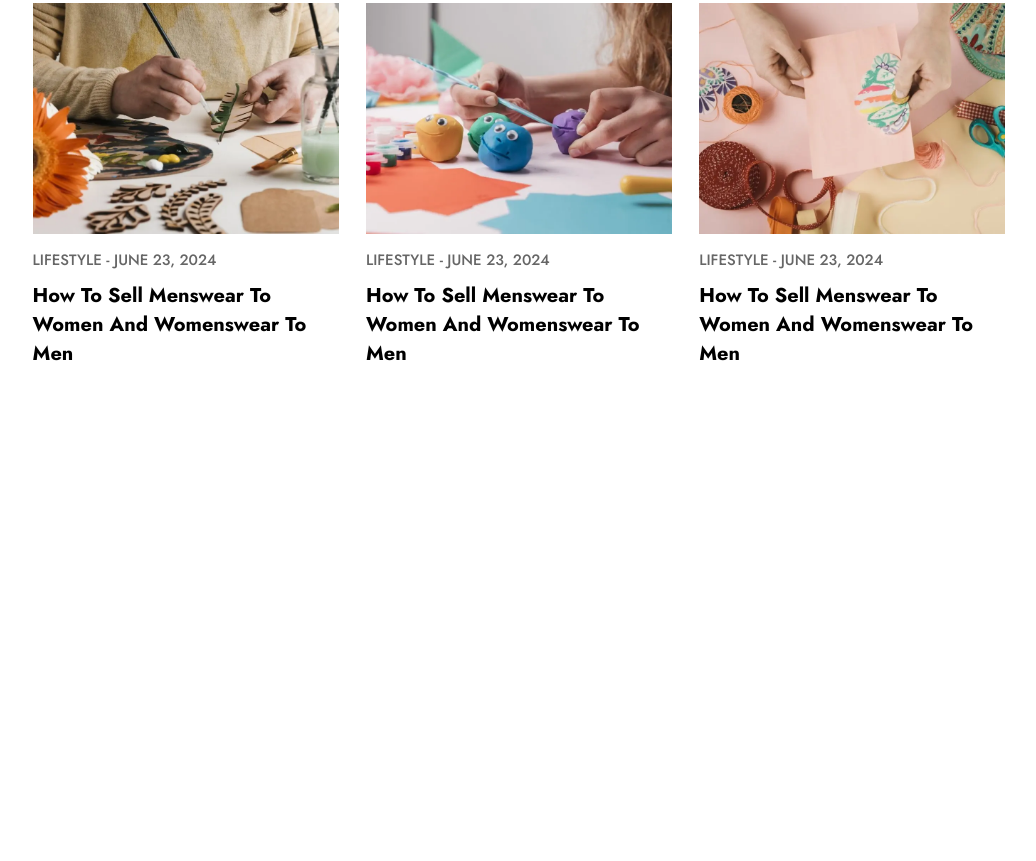
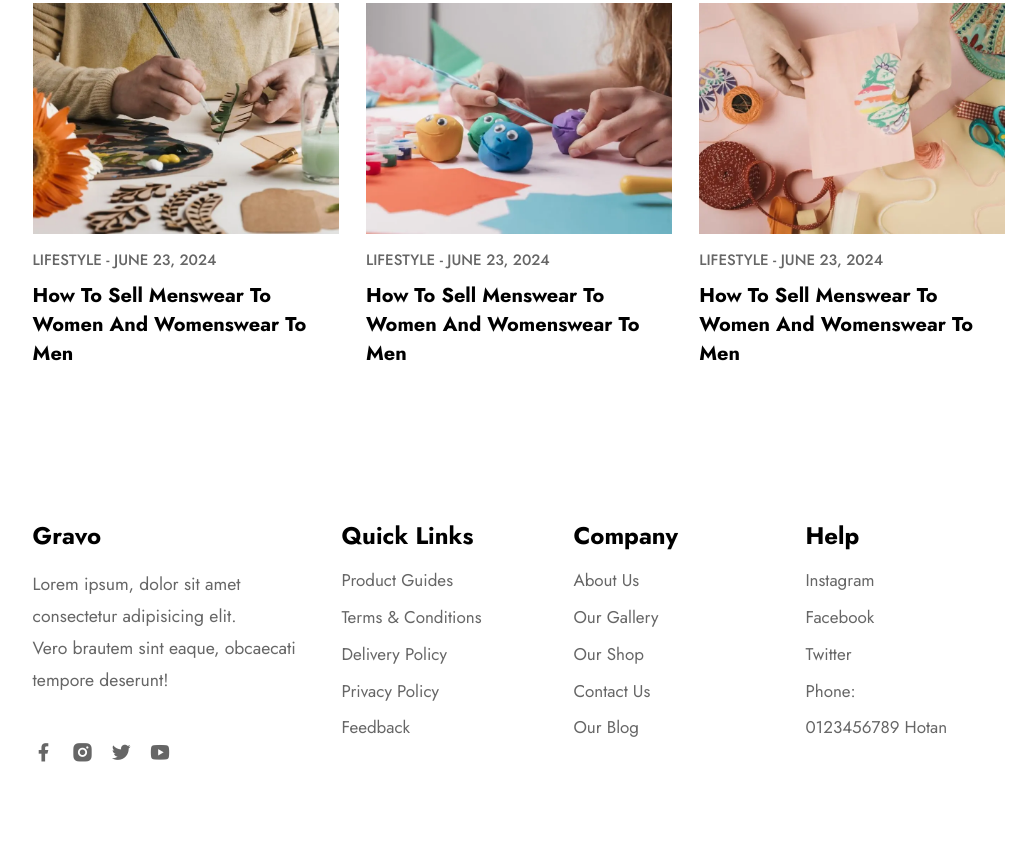
Before and after one commit to matador7495/Crafts-Shop-Website-Design, a plain HTML site: page index.html in a window 1280 px wide. Shown: the part 5192-6053 px from the top of the page, without its empty margins (121-1157 px from the left). Before the commit the page ends 5640 px from the top, so only its background shows below. Drawn offline with nearby package versions, Linux system fonts and the light colour scheme.

Commit message:
feat: :sparkles: Added footer section with company info and quick links
Added the footer section for the Crafts Shop Website Design.

This section includes four boxes: the first box contains the company name "Gravo," a brief description, and social media icons.

The second box provides quick links to important pages like Product Guides, Terms & Conditions, Delivery Policy, Privacy Policy, and Feedback.

The third box offers links to company-related pages such as About Us, Our Gallery, Our Shop, Contact Us, and Our Blog.

The fourth box includes help-related links and contact information.

```diff
--- a/index.html
+++ b/index.html
@@ -281,6 +281,46 @@
         </div>
       </div>
     </section>
+    <!-- footer -->
+    <footer>
+      <div class="footer-box">
+        <h3>Gravo</h3>
+        <p>
+          Lorem ipsum, dolor sit amet consectetur adipisicing elit. <br />
+          Vero brautem sint eaque, obcaecati tempore deserunt!
+        </p>
+        <div class="footer-icons">
+          <a href="#"> <i class="ri-facebook-fill"></i></a>
+          <a href="#"> <i class="ri-instagram-fill"></i></a>
+          <a href="#"> <i class="ri-twitter-fill"></i></a>
+          <a href="#"> <i class="ri-youtube-fill"></i></a>
+        </div>
+      </div>
+      <div class="footer-box">
+        <h3>Quick Links</h3>
+        <a href="#">Product Guides</a>
+        <a href="#">Terms & Conditions</a>
+        <a href="#">Delivery Policy</a>
+        <a href="#">Privacy Policy</a>
+        <a href="#">Feedback</a>
+      </div>
+      <div class="footer-box">
+        <h3>Company</h3>
+        <a href="#">About Us</a>
+        <a href="#">Our Gallery</a>
+        <a href="#">Our Shop</a>
+        <a href="#">Contact Us</a>
+        <a href="#">Our Blog</a>
+      </div>
+      <div class="footer-box">
+        <h3>Help</h3>
+        <a href="#">Instagram</a>
+        <a href="#">Facebook</a>
+        <a href="#">Twitter</a>
+        <a href="#">Phone:</a>
+        <a href="#">0123456789 Hotan</a>
+      </div>
+    </footer>
     <!-- custom js file link -->
     <script src="./app.js"></script>
   </body>
--- a/style.css
+++ b/style.css
@@ -336,3 +336,46 @@ section {
 .blog-box:hover h3 {
   color: var(--main-color);
 }
+/* footer */
+footer {
+  padding: 70px 12% 80px;
+  display: grid;
+  grid-template-columns: repeat(auto-fit, minmax(200px, auto));
+  gap: 2rem;
+}
+.footer-box {
+  display: flex;
+  flex-direction: column;
+}
+.footer-box h3 {
+  font-size: 24px;
+  font-weight: 700;
+  margin-bottom: 15px;
+}
+.footer-box p {
+  color: var(--second-color);
+  font-size: var(--p-font);
+  line-height: 32px;
+  margin-bottom: 40px;
+}
+.footer-box .footer-icons a {
+  display: inline-block;
+  font-size: 22px;
+  color: var(--second-color);
+  margin-right: 12px;
+  transition: all 0.6s;
+}
+.footer-box .footer-icons a:hover {
+  transform: scale(1.1) translateY(-4px);
+  color: var(--main-color);
+}
+.footer-box a {
+  font-size: 17px;
+  color: var(--second-color);
+  margin-bottom: 0.8rem;
+  transition: all 0.5s ease;
+}
+.footer-box a:hover {
+  transform: translateX(5px);
+  color: var(--text-color);
+}
```
